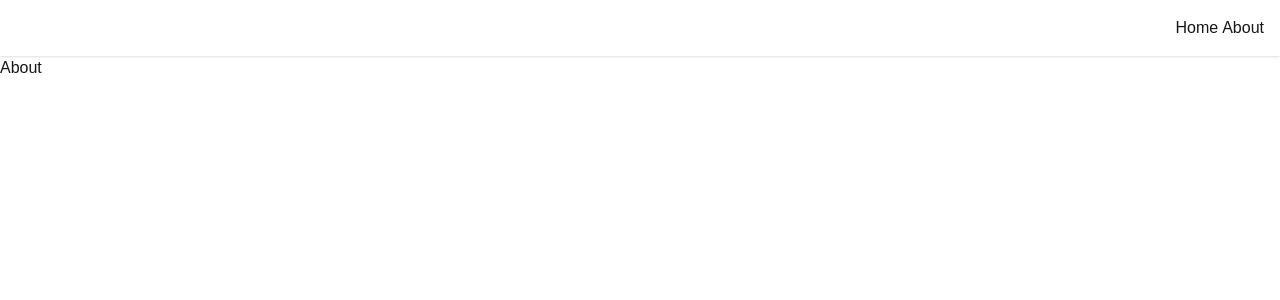
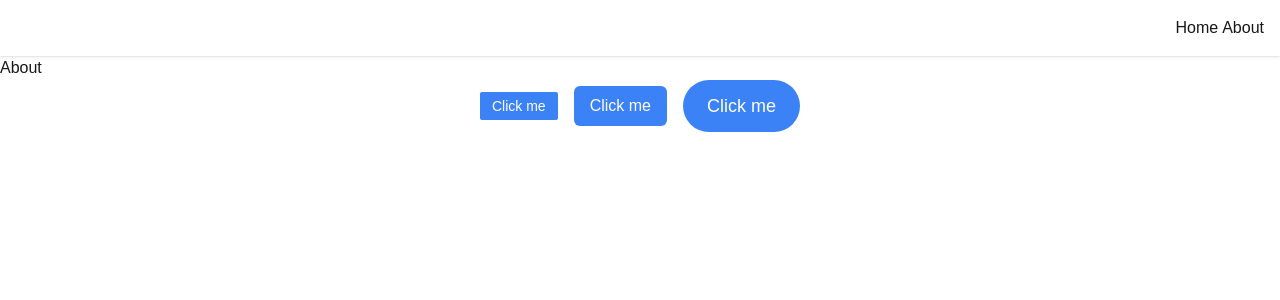
Before and after one commit to Polaris-algedi/alx-project-0x02-setup, a Next.js app in the folder alx-project-0x02/: page /about in a window 1280 px wide. Shown: the top 300 px of the page. Built offline with nearby package versions, Linux system fonts and the light colour scheme.

Commit message:
Add and Use a Button Component

```diff
--- /dev/null
+++ b/alx-project-0x02/components/common/Button.tsx
@@ -0,0 +1,22 @@
+import { ButtonProps } from "@/interfaces";
+export default function Button({ size, shape }: ButtonProps) {
+  let buttonSize: string;
+
+  switch (size) {
+    case "large":
+      buttonSize = "px-6 py-3 text-lg";
+      break;
+    case "medium":
+      buttonSize = "px-4 py-2 text-base";
+      break;
+    case "small":
+      buttonSize = "px-3 py-1 text-sm";
+      break;
+    default:
+      buttonSize = "px-4 py-2 text-base"; // default to medium if no size is provided
+      break;
+  }
+
+  const buttonStyle = `${buttonSize} ${shape} bg-blue-500 hover:bg-blue-700 text-white`;
+  return <button className={buttonStyle}>Click me</button>;
+}
--- a/alx-project-0x02/interfaces/index.ts
+++ b/alx-project-0x02/interfaces/index.ts
@@ -2,3 +2,8 @@ export interface CardProps {
   title: string;
   content: string;
 }
+
+export interface ButtonProps {
+  size: "small" | "medium" | "large";
+  shape: "rounded-sm" | "rounded-md" | "rounded-full";
+}
--- a/alx-project-0x02/pages/about.tsx
+++ b/alx-project-0x02/pages/about.tsx
@@ -1,3 +1,4 @@
+import Button from "@/components/common/Button";
 import Header from "@/components/layout/Header";
 
 export default function About() {
@@ -5,6 +6,11 @@ export default function About() {
     <>
       <Header />
       <h1>About</h1>
+      <div className="flex gap-4 justify-center  items-center">
+        <Button shape="rounded-sm" size="small" />
+        <Button shape="rounded-md" size="medium" />
+        <Button shape="rounded-full" size="large" />
+      </div>
     </>
   );
 }
```
